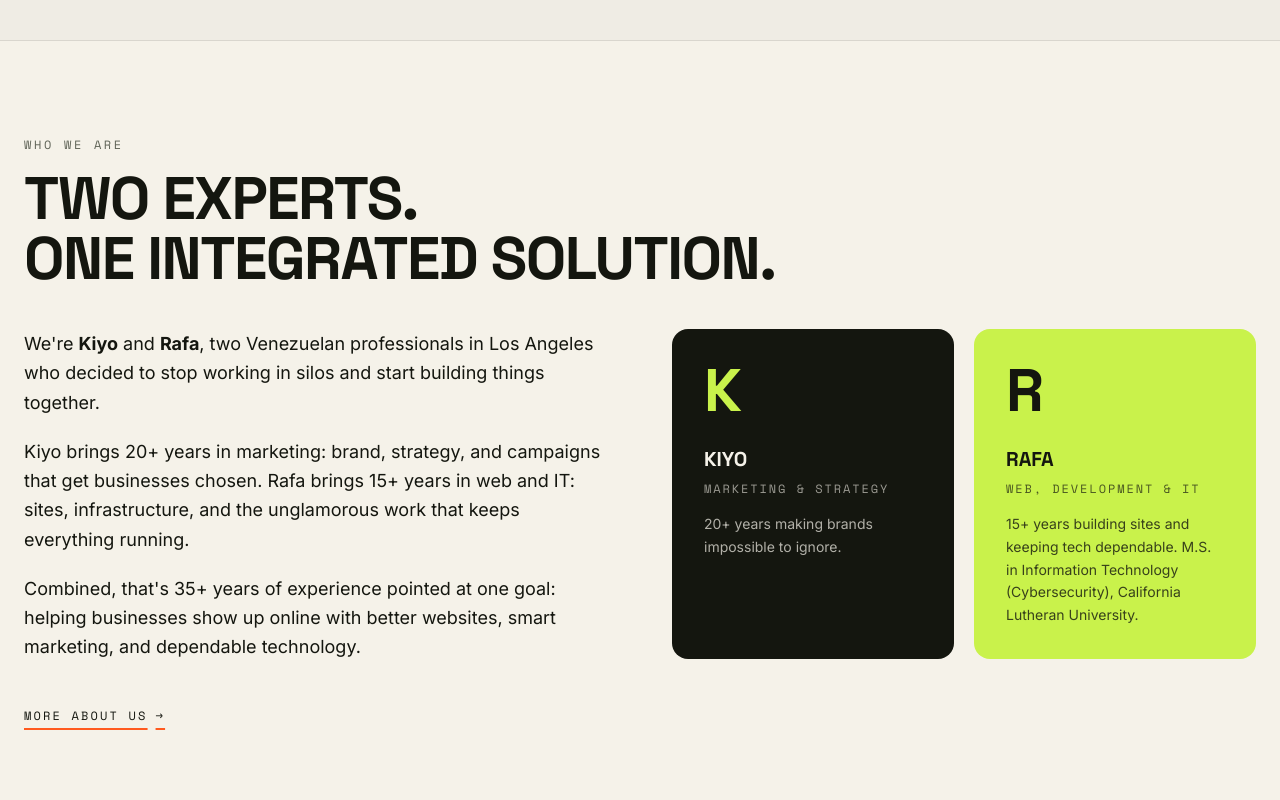
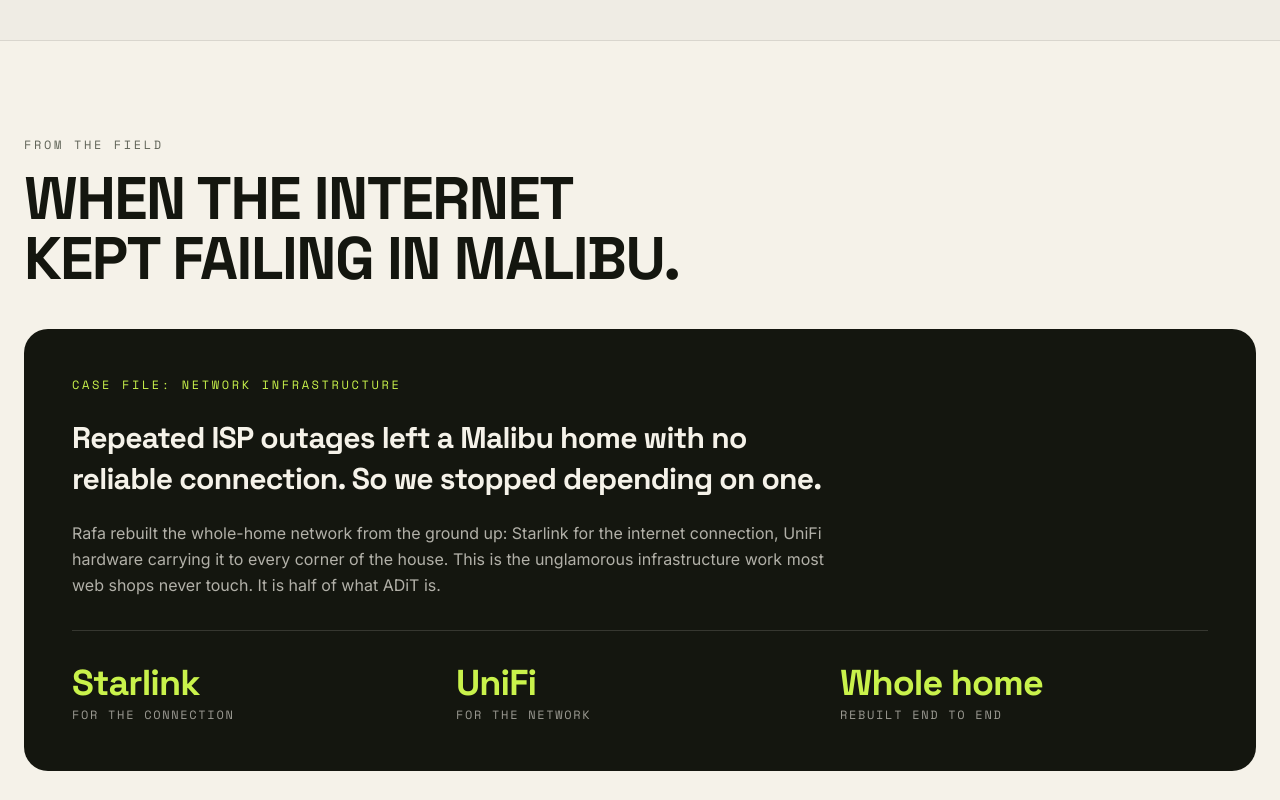
Before and after one commit to contentcreadorapp-spec/AdiT, a Next.js app: page / in a window 1280 px wide. Shown: the part 3000-3800 px from the top of the page. Built offline with nearby package versions, Linux system fonts and the light colour scheme.

Commit message:
Add Malibu infrastructure case file to homepage

```diff
--- a/app/page.tsx
+++ b/app/page.tsx
@@ -185,6 +185,54 @@ export default function Home() {
         </div>
       </section>
 
+      {/* ── From the field: Malibu infrastructure ─────────── */}
+      <section
+        aria-labelledby="field-malibu-heading"
+        className="mx-auto max-w-7xl px-4 py-16 sm:px-6 sm:py-24"
+      >
+        <SectionHeading
+          kicker="From the field"
+          title={
+            <span id="field-malibu-heading">
+              When the internet kept failing in Malibu.
+            </span>
+          }
+        />
+        <Reveal>
+          <div className="mt-10 rounded-3xl bg-ink p-8 text-paper sm:p-12">
+            <p className="font-mono text-xs tracking-[0.22em] text-signal uppercase">
+              Case file: network infrastructure
+            </p>
+            <p className="mt-6 max-w-3xl font-display text-2xl font-bold leading-snug tracking-tight sm:text-3xl">
+              Repeated ISP outages left a Malibu home with no reliable
+              connection. So we stopped depending on one.
+            </p>
+            <p className="mt-5 max-w-3xl leading-relaxed text-paper/70">
+              Rafa rebuilt the whole-home network from the ground up: Starlink
+              for the internet connection, UniFi hardware carrying it to every
+              corner of the house. This is the unglamorous infrastructure work
+              most web shops never touch. It is half of what ADiT is.
+            </p>
+            <div className="mt-8 grid grid-cols-3 gap-4 border-t border-paper/15 pt-8">
+              {[
+                ["Starlink", "for the connection"],
+                ["UniFi", "for the network"],
+                ["Whole home", "rebuilt end to end"],
+              ].map(([value, label]) => (
+                <div key={label}>
+                  <p className="font-display text-3xl font-bold tracking-tight text-signal sm:text-4xl">
+                    {value}
+                  </p>
+                  <p className="mt-1 font-mono text-xs tracking-[0.14em] text-paper/60 uppercase">
+                    {label}
+                  </p>
+                </div>
+              ))}
+            </div>
+          </div>
+        </Reveal>
+      </section>
+
       {/* ── Who we are ───────────────────────────────────── */}
       <section className="mx-auto max-w-7xl px-4 py-16 sm:px-6 sm:py-24">
         <SectionHeading
```
